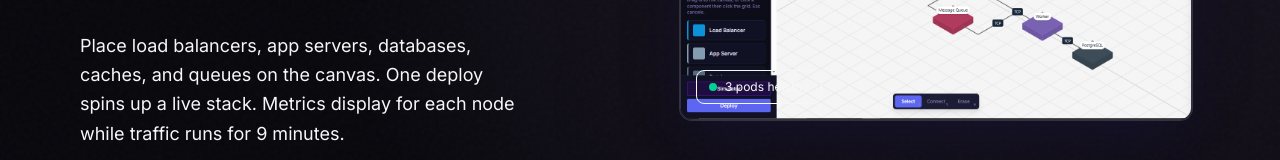
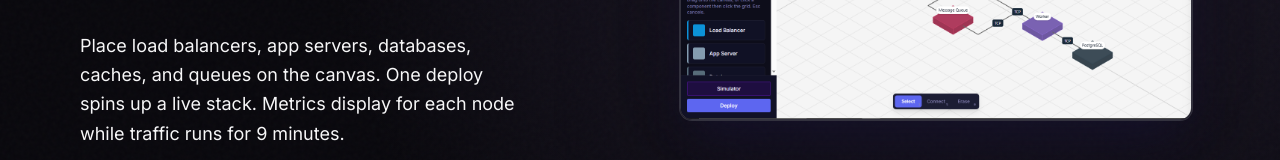
Before and after one commit to Ywacch/runcloud9-frontend, a React (Vite) app: page / in a window 1280 px wide. Shown: the part 430-590 px from the top of the page. Built offline with nearby package versions, Linux system fonts and the light colour scheme; no server answers.

Commit message:
chore(hero)

```diff
--- a/src/components/landing/Hero.tsx
+++ b/src/components/landing/Hero.tsx
@@ -74,13 +74,6 @@ export function Hero() {
             >
               <ScreenshotFrame screenshotSrc={canvasHero} />
             </div>
-            <div className="absolute bottom-4 left-4 z-20 flex items-center gap-2 rounded-lg border border-c9-border bg-c9-bg-surface px-3 py-2">
-              <span
-                className="h-2 w-2 animate-pulse rounded-full bg-emerald-400"
-                aria-hidden
-              />
-              <span className="text-xs text-c9-text-muted">3 pods healthy</span>
-            </div>
           </div>
         </div>
       </div>
```
